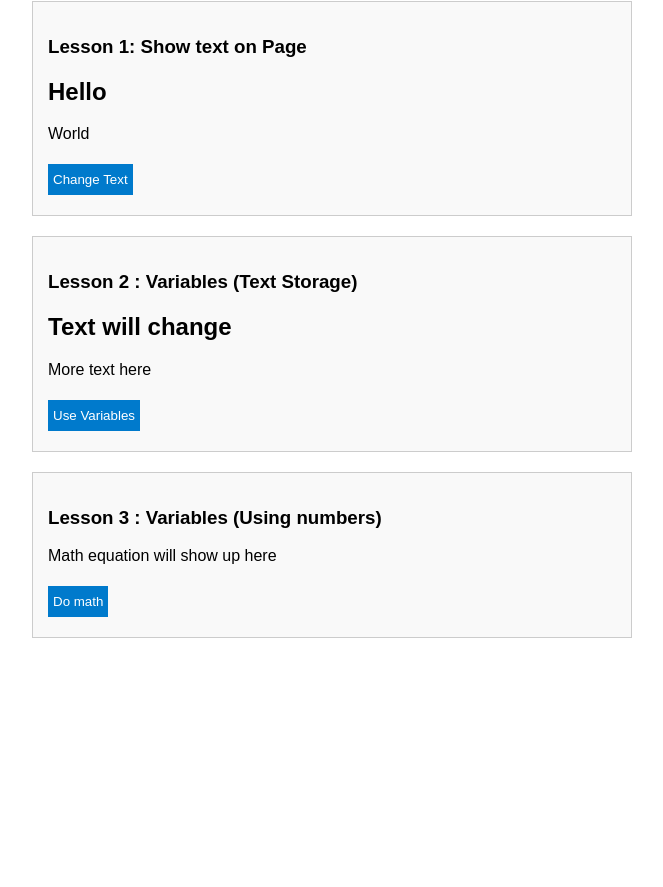
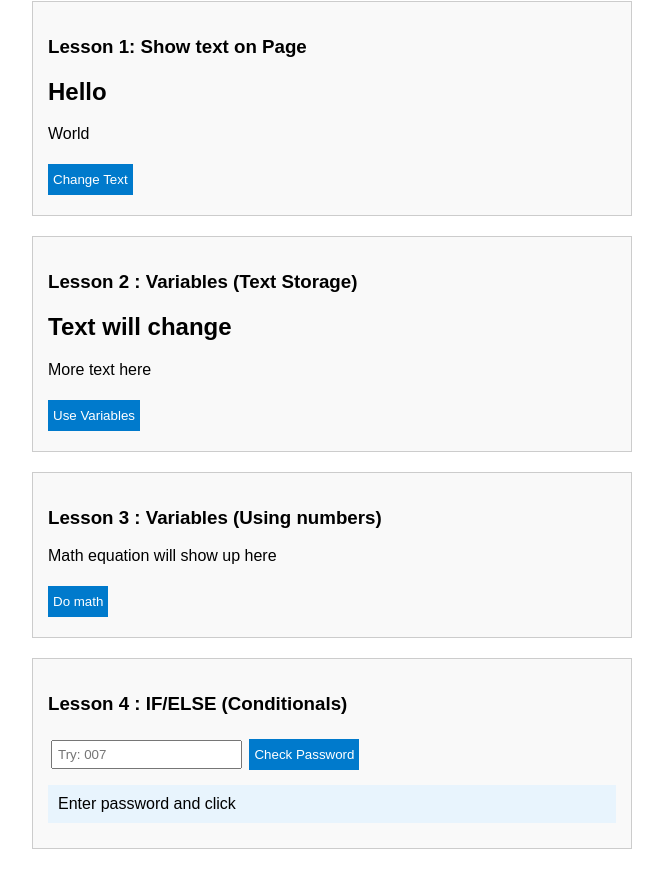
Before and after one commit to Thiyane24/Week4-JavaScript, a plain HTML site: page index.html in a window 1280 px wide. Shown: the part 119-1006 px from the top of the page, without its empty margins (308-971 px from the left). Before the commit the page ends 817 px from the top, so only its background shows below. Drawn offline with Linux system fonts and the light colour scheme.

Commit message:
lesson 4 added

```diff
--- a/index.html
+++ b/index.html
@@ -32,5 +32,14 @@
     <p id="math">Math equation will show up here</p>
     <button onclick="lesson3()">Do math</button>
    </div>
+
+
+   <div class="lesson">
+    <h3>Lesson 4 : IF/ELSE (Conditionals)</h3>
+    <input type= "password" id="password" placeholder="Try: 007">
+    <button onclick="lesson4()">Check Password</button>
+    <div class="result" id="result4">Enter password and click</div>
+
+   </div>
 </body>
 </html>
--- a/script.js
+++ b/script.js
@@ -22,3 +22,16 @@
             document.getElementById("math").innerHTML= num1 + " x " + num2 + " = " + (num1 * num2);
 
         }
+function lesson4() {
+
+
+   var userPassword = document.getElementById("password").value;
+
+   if (userPassword == "007"){
+document.getElementById("result4").innerHTML="Correct Password, you are logged in!";
+   } else {
+document.getElementById("result4").innerHTML="Wrong Password, please try again.";
+   }
+
+
+   }
```
